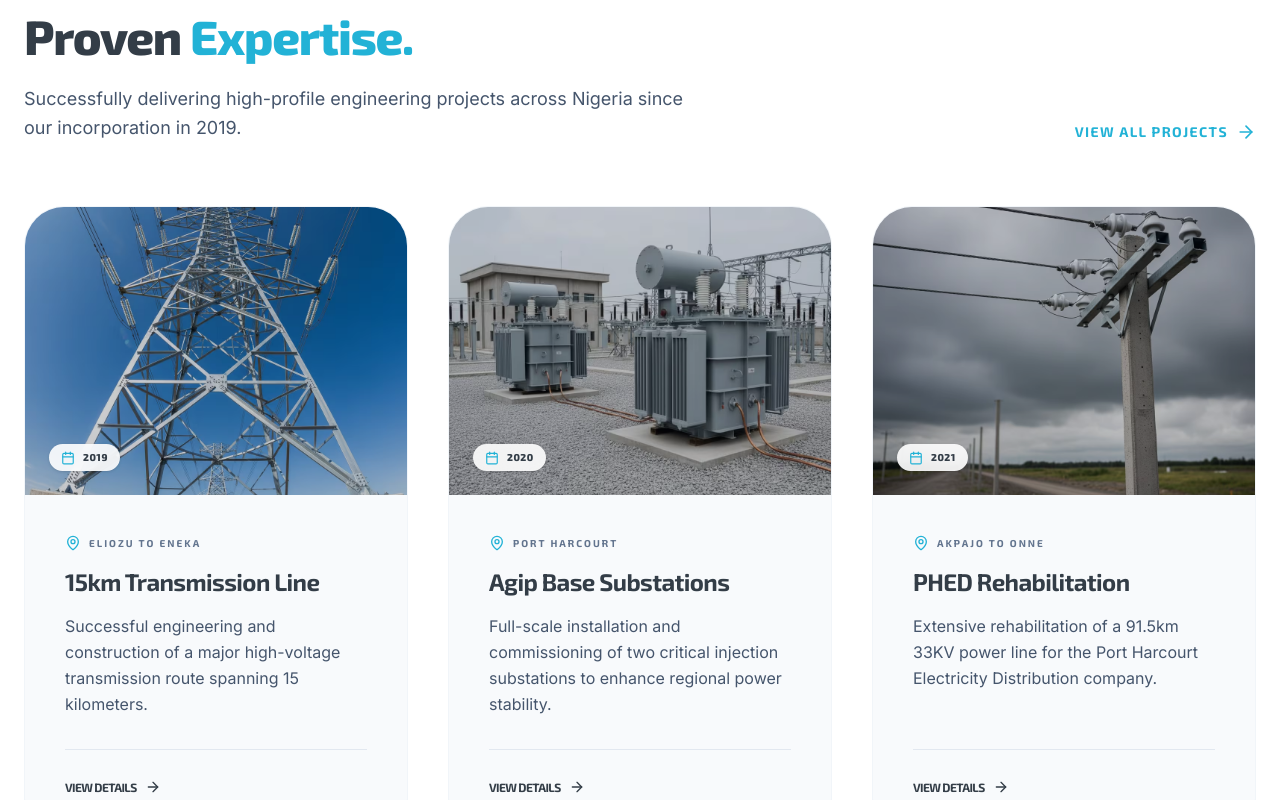
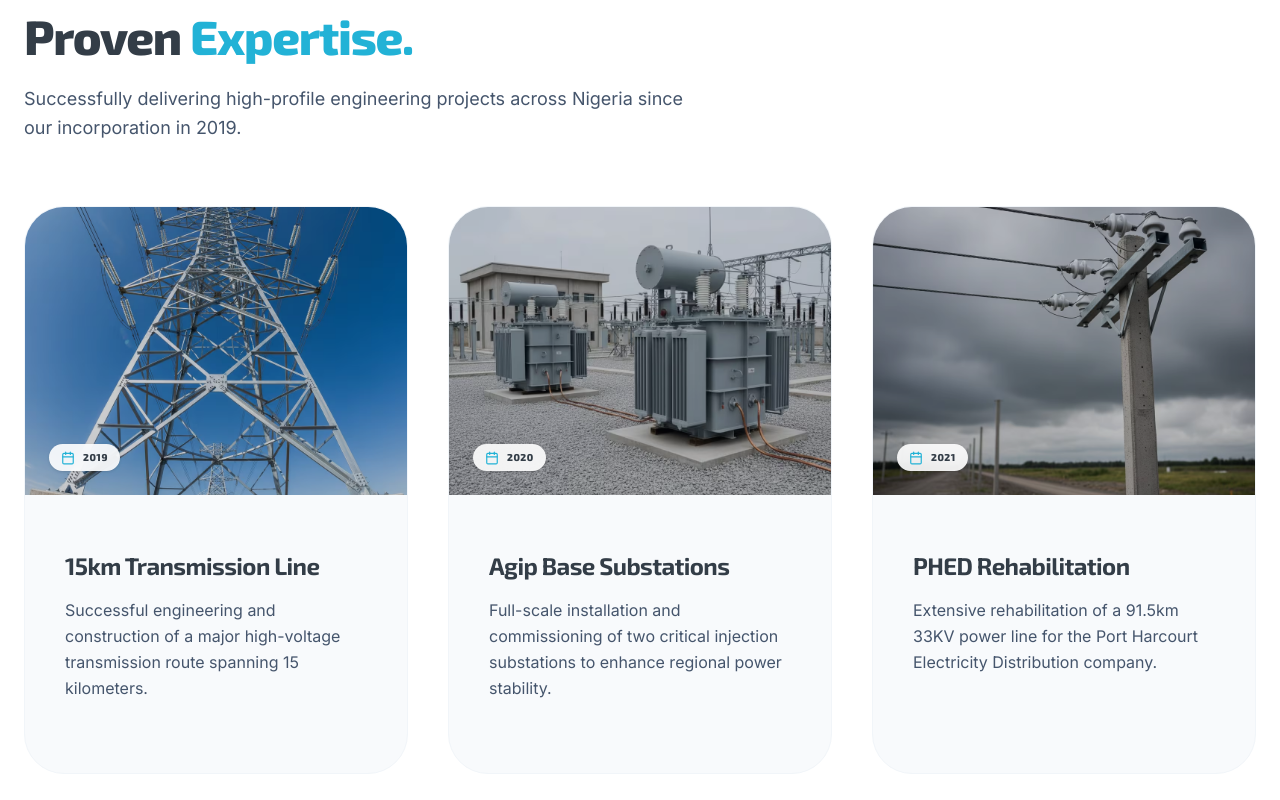
Before and after one commit to A-Melah/zeectric-web-portal, a Next.js app: page / in a window 1280 px wide. Shown: the part 3040-3840 px from the top of the page. Built offline with nearby package versions, Linux system fonts and the light colour scheme.

Commit message:
updated footer

```diff
--- a/components/Footer.tsx
+++ b/components/Footer.tsx
@@ -58,7 +58,7 @@ export default function Footer() {
               <li className="flex items-start gap-4 group">
                 <MapPin className="w-5 h-5 text-zeectric-blue shrink-0 group-hover:scale-110 transition-transform" />
                 <span className="leading-relaxed">
-                  13, Chief Ejims Street, Trans Amadi, <br />
+                  146, Trans-Amadi, Industrial Layout, <br />
                   Port Harcourt, Rivers State, Nigeria.
                 </span>
               </li>
--- a/components/ProjectShowcase.tsx
+++ b/components/ProjectShowcase.tsx
@@ -5,21 +5,21 @@ import Image from 'next/image';
 const projects = [
   {
     title: "15km Transmission Line",
-    location: "Eliozu to Eneka",
+    // location: "Eliozu to Eneka",
     year: "2019",
     description: "Successful engineering and construction of a major high-voltage transmission route spanning 15 kilometers.",
     image: "/images/home/transmission.avif"
   },
   {
     title: "Agip Base Substations",
-    location: "Port Harcourt",
+    // location: "Port Harcourt",
     year: "2020",
     description: "Full-scale installation and commissioning of two critical injection substations to enhance regional power stability.",
     image: "/images/home/substation.avif"
   },
   {
     title: "PHED Rehabilitation",
-    location: "Akpajo to Onne",
+    // location: "Akpajo to Onne",
     year: "2021",
     description: "Extensive rehabilitation of a 91.5km 33KV power line for the Port Harcourt Electricity Distribution company.",
     image: "/images/home/phed.avif"
@@ -43,13 +43,13 @@ export default function ProjectShowcase() {
               Successfully delivering high-profile engineering projects across Nigeria since our incorporation in 2019.
             </p>
           </div>
-          <Link
+          {/* <Link
             href="/projects"
             className="font-heading inline-flex items-center gap-2 text-sm font-bold text-zeectric-blue uppercase tracking-widest hover:text-zeectric-slate transition-colors group"
           >
             View All Projects
             <ArrowRight className="w-5 h-5 group-hover:translate-x-2 transition-transform" />
-          </Link>
+          </Link> */}
         </div>
 
         {/* ================= GRID ================= */}
@@ -78,9 +78,9 @@ export default function ProjectShowcase() {
               {/* Content */}
               <div className="p-10 flex flex-col grow">
                 <div className="flex items-center gap-2 mb-4">
-                  <MapPin className="w-4 h-4 text-zeectric-blue" />
+                  {/* <MapPin className="w-4 h-4 text-zeectric-blue" /> */}
                   <span className="font-heading text-[10px] font-bold text-slate-500 uppercase tracking-[0.2em]">
-                    {p.location}
+                    {/* {p.location} */}
                   </span>
                 </div>
 
@@ -92,14 +92,14 @@ export default function ProjectShowcase() {
                   {p.description}
                 </p>
 
-                <div className="pt-6 border-t border-slate-200">
+                {/* <div className="pt-6 border-t border-slate-200">
                   <Link
                     href="/projects"
                     className="font-heading inline-flex items-center gap-2 text-xs font-bold text-zeectric-slate uppercase tracking-tighter hover:text-zeectric-blue transition-colors"
                   >
                     View Details <ArrowRight className="w-4 h-4" />
                   </Link>
-                </div>
+                </div> */}
               </div>
             </article>
           ))}
```
